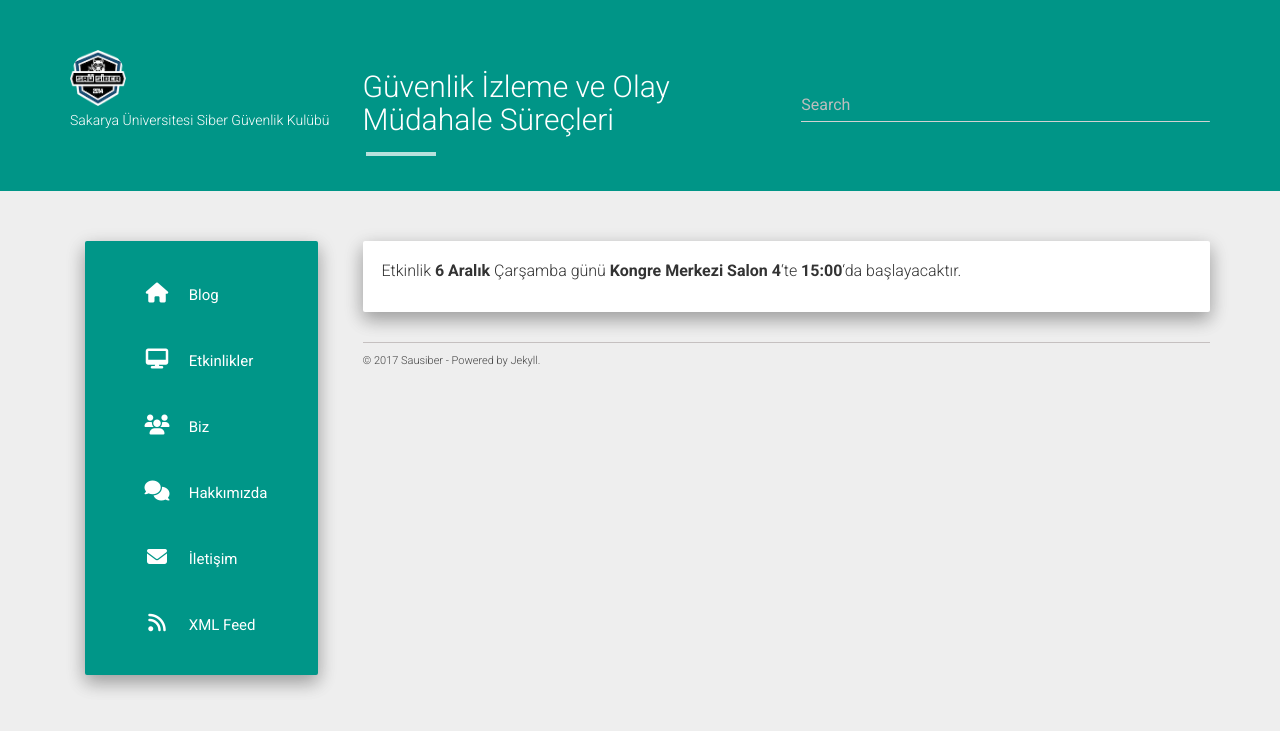
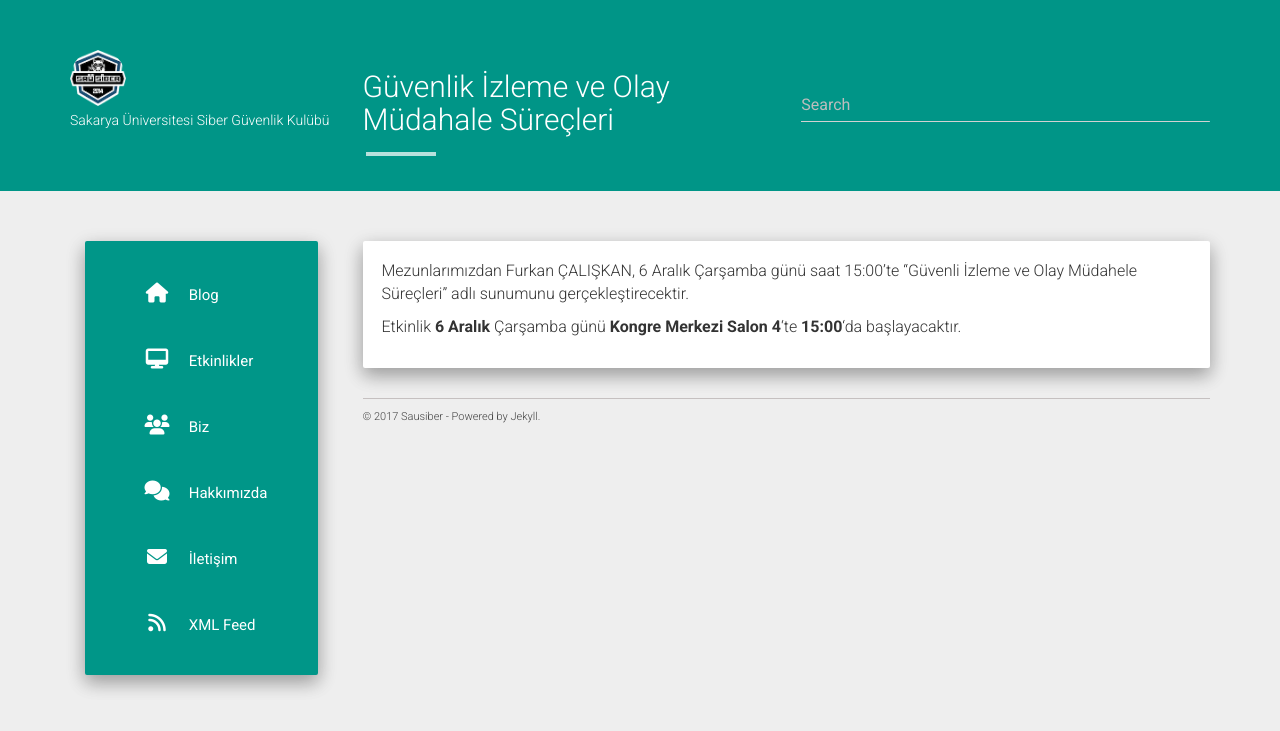
Before and after one commit to sausiber/old-website, a Jekyll site: the page built from static/projects/guvenli-izleme.md, in a window 1280 px wide. Shown: the top 731 px of the page. Built offline with Jekyll 4.4.1, drawn with Linux system fonts in a browser that asks for light colours; nearby versions of some CDN libraries.

Commit message:
Update guvenli-izleme.md

```diff
--- a/static/projects/guvenli-izleme.md
+++ b/static/projects/guvenli-izleme.md
@@ -5,5 +5,6 @@ permalink: /guvenli-izleme
 ---
 
 
+Mezunlarımızdan Furkan ÇALIŞKAN, 6 Aralık Çarşamba günü saat 15:00'te "Güvenli İzleme ve Olay Müdahele Süreçleri" adlı sunumunu gerçekleştirecektir.
 
 Etkinlik <strong>6 Aralık</strong> Çarşamba günü <strong>Kongre Merkezi Salon 4</strong>'te <strong>15:00</strong>'da başlayacaktır.
```
